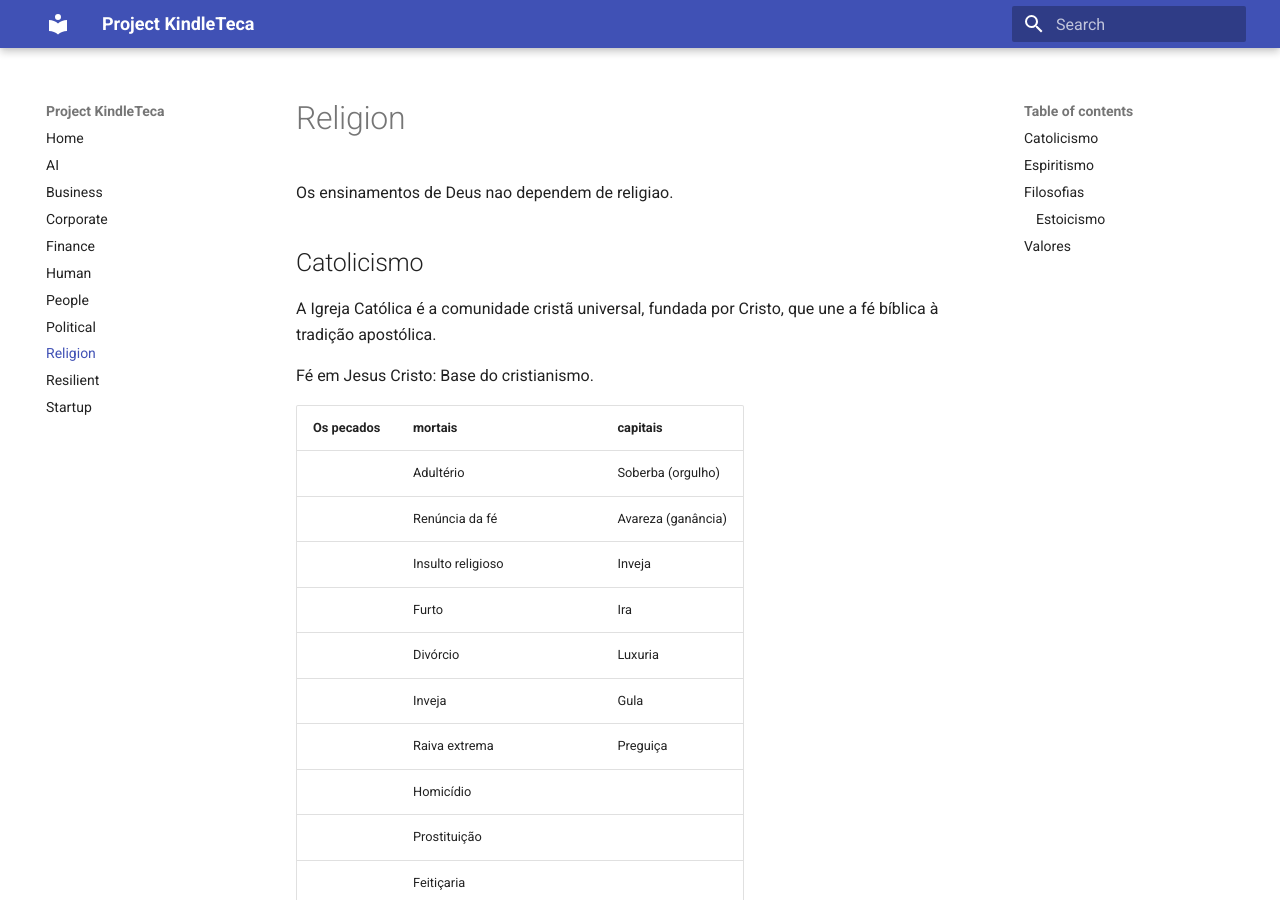
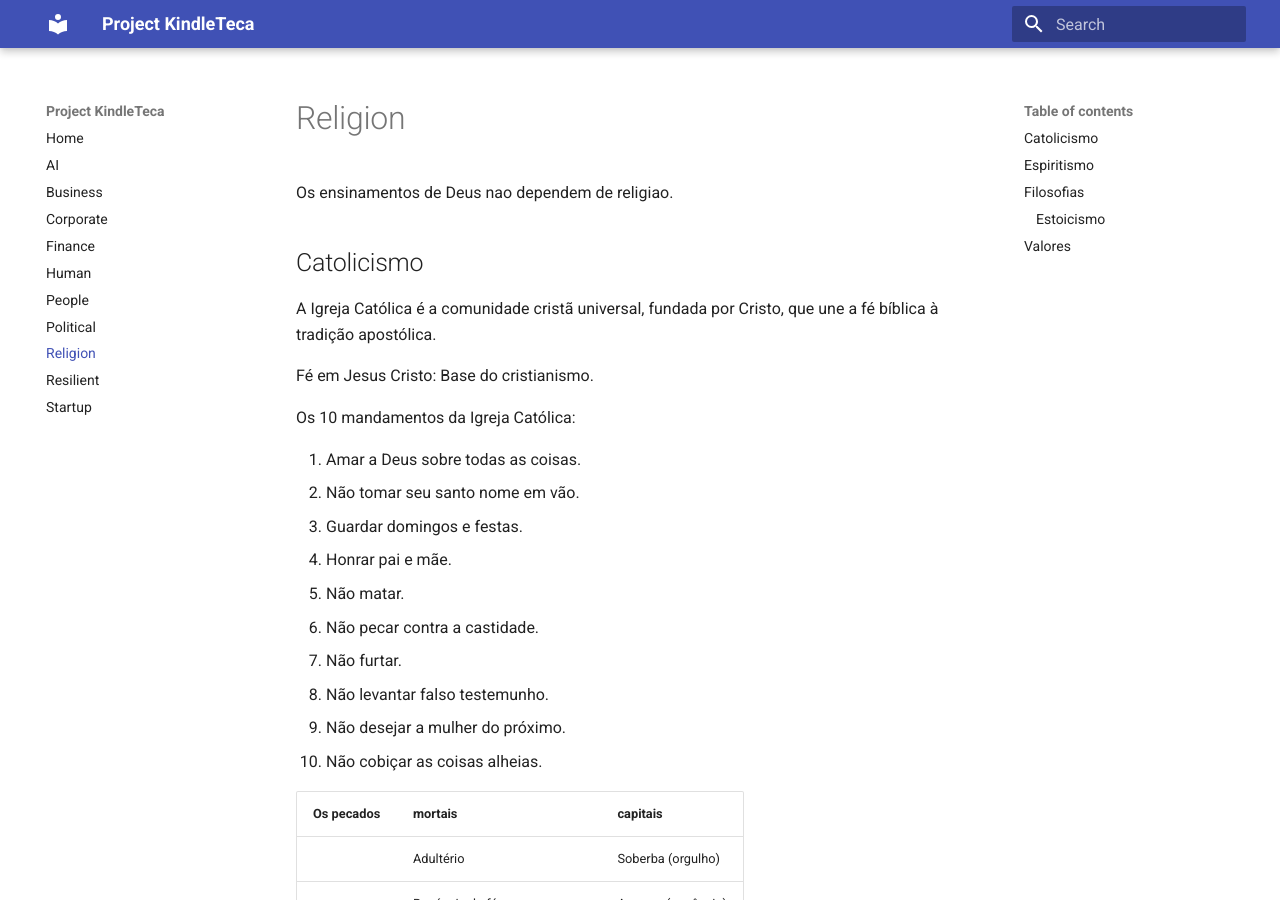
Before and after one commit to renatobrf/kindle-teca, an MkDocs documentation site: the page built from docs/religiao.md, in a window 1280 px wide and 900 px high. Built offline with MkDocs 1.6.1 and Material for MkDocs 9.7.7, drawn with Linux system fonts in a browser that asks for light colours.

Commit message:
Update religiao.md

```diff
--- a/docs/religiao.md
+++ b/docs/religiao.md
@@ -5,6 +5,19 @@ Os ensinamentos de Deus nao dependem de religiao.
 A Igreja Católica é a comunidade cristã universal, fundada por Cristo, que une a fé bíblica à tradição apostólica.
 
 Fé em Jesus Cristo: Base do cristianismo.
+
+Os 10 mandamentos da Igreja Católica:
+
+1. Amar a Deus sobre todas as coisas.
+2. Não tomar seu santo nome em vão.
+3. Guardar domingos e festas.
+4. Honrar pai e mãe.
+5. Não matar.
+6. Não pecar contra a castidade.
+7. Não furtar.
+8. Não levantar falso testemunho.
+9. Não desejar a mulher do próximo.
+10. Não cobiçar as coisas alheias.
 
 | Os pecados | mortais | capitais |
 |---|---|---|
```
